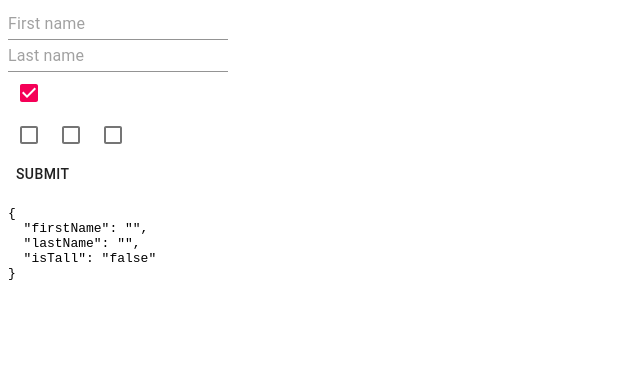
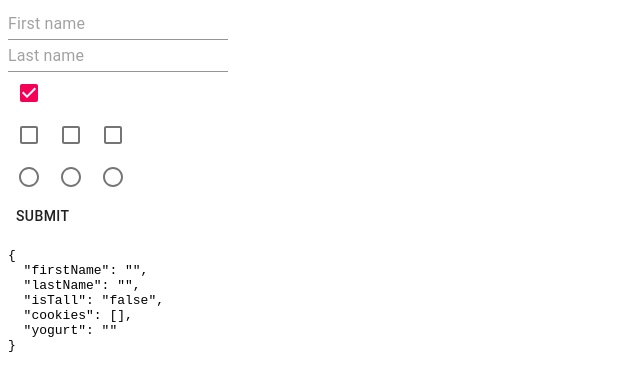
Before and after one commit to iunyi/formik, a React (Create React App) app: page / in a window 1280 px wide. Shown: the top 390 px of the page, without its empty margins (0-640 px from the left). Built offline with nearby package versions, Linux system fonts and the light colour scheme.

Commit message:
Add radio type Fields (no labels)

```diff
--- a/src/components/App.js
+++ b/src/components/App.js
@@ -1,13 +1,19 @@
 import React from 'react';
 import '../stylesheets/App.css';
 import { Formik, Form, Field } from 'formik';
-import { TextField, Button, Checkbox } from '@material-ui/core';
+import { TextField, Button, Checkbox, Radio } from '@material-ui/core';
 
 const App = () => {
   return (
     <div>
       <Formik
-        initialValues={{ firstName: "", lastName: "", isTall: "false" }}
+        initialValues={{
+          firstName: "",
+          lastName: "",
+          isTall: "false",
+          cookies: [],
+          yogurt: '',
+        }}
         onSubmit={(data, { setSubmitting, resetForm}) => {
           setSubmitting(true);
           // Make async call
@@ -40,7 +46,12 @@ const App = () => {
             <div>
               <Field name="cookies" type="checkbox" value="chocolate" as={Checkbox}/>
               <Field name="cookies" type="checkbox" value="sugar" as={Checkbox}/>
-              <Field name="cookies" type="checkbox" value="cream" as={Checkbox}/>
+              <Field name="cookies" type="checkbox" value="butter cream" as={Checkbox}/>
+            </div>
+            <div>
+              <Field name="yogurt" type="radio" value="lemon" as={Radio} />
+              <Field name="yogurt" type="radio" value="peach" as={Radio}/>
+              <Field name="yogurt" type="radio" value="pineapple" as={Radio}/>
             </div>
             <div>
               <Button
```
Also changed, not shown: 1 other file (tests, documents, lock files or other folders).
